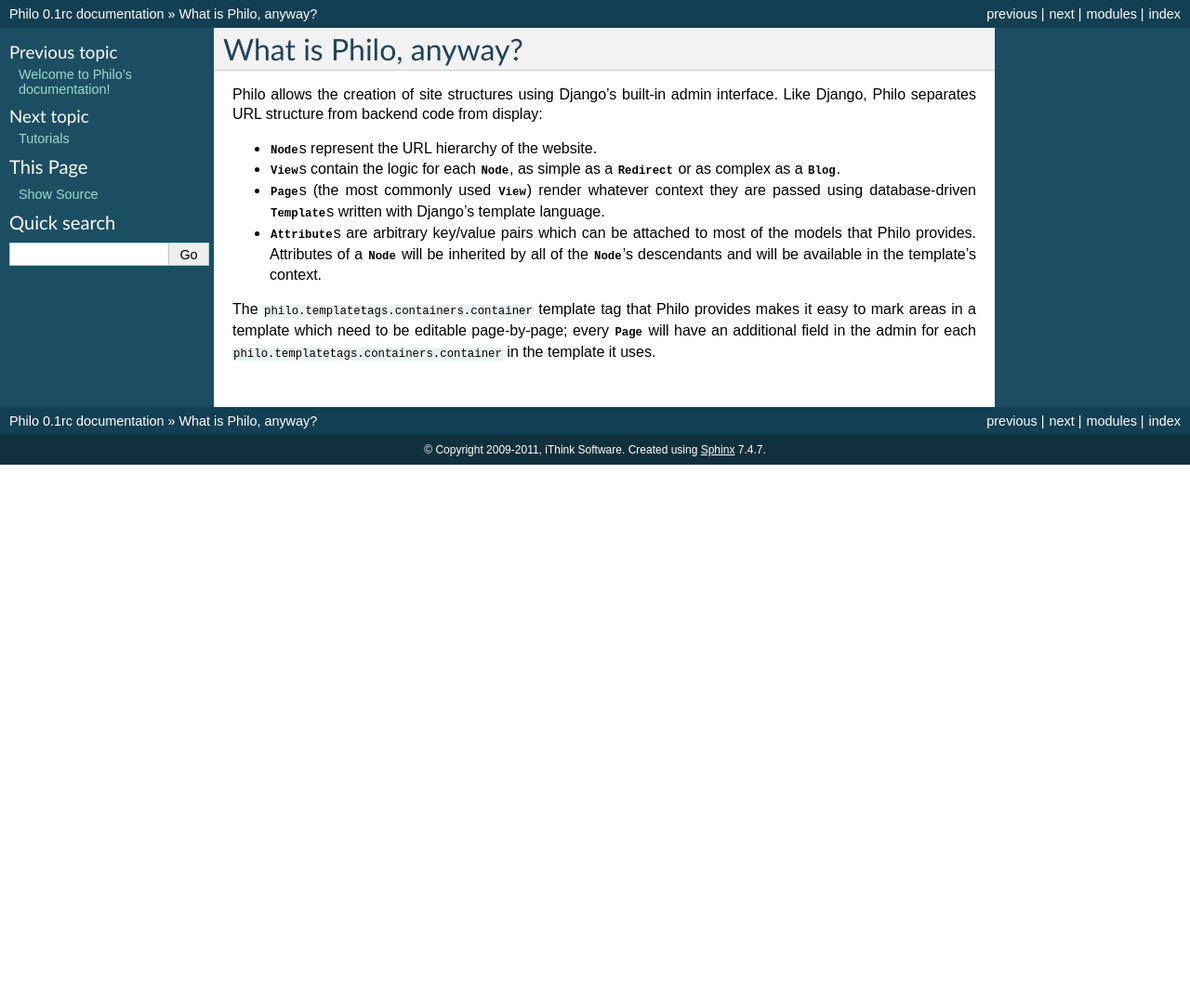
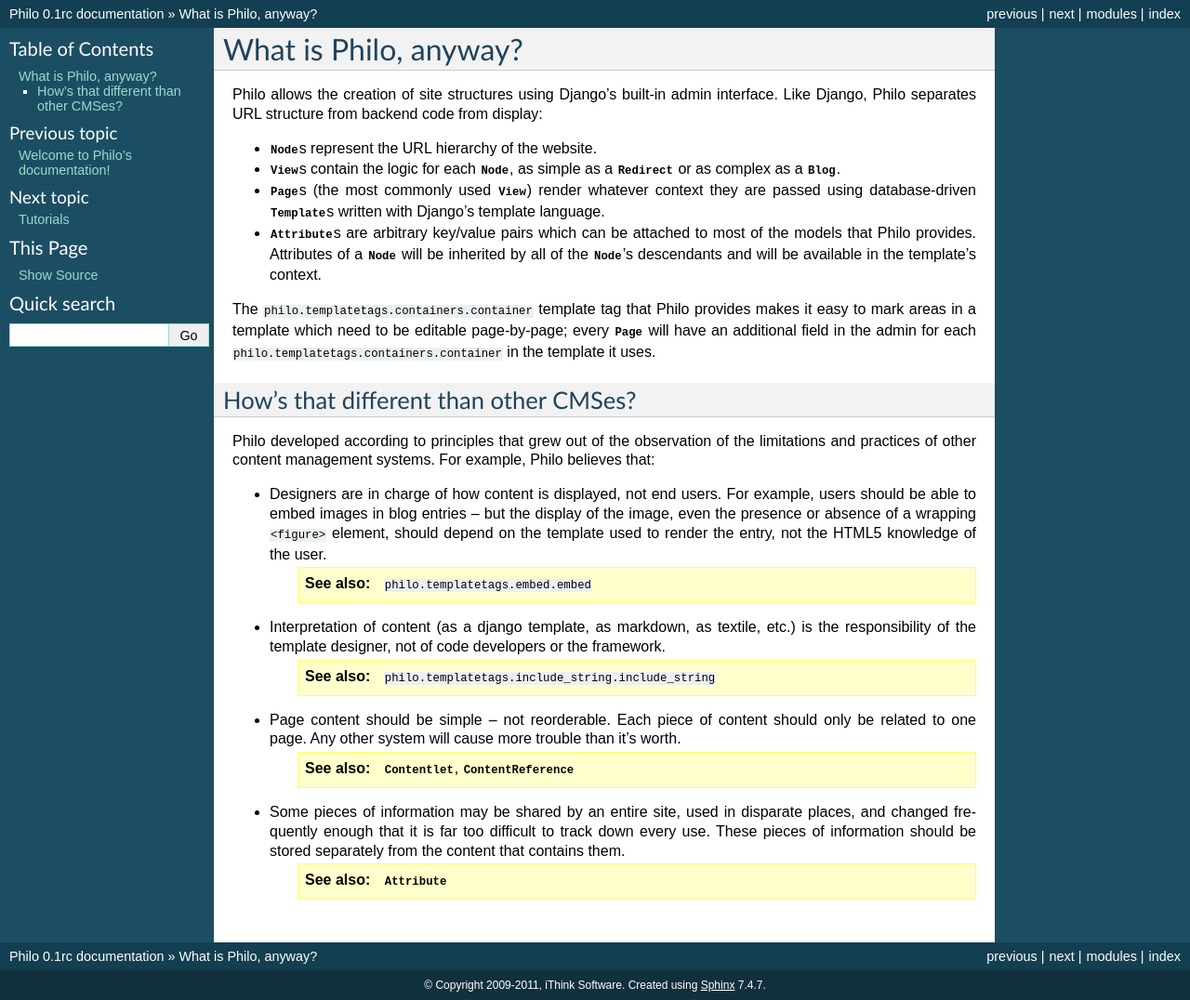
Before and after one commit to ithinksw/philo, a Sphinx documentation site: the page built from docs/what.rst, in a window 1280 px wide. Shown: the whole page at 93% size. Built offline with Sphinx 7.4.7, drawn with Linux system fonts in a browser that asks for light colours; cross-references to code outside the pages are shown as plain code; before the commit the page ends 900 px from its top, so only the background shows below that.

Commit message:
Added a 'how are we different' section to the 'what is philo' page.

```diff
--- a/docs/what.rst
+++ b/docs/what.rst
@@ -9,3 +9,17 @@
 * :class:`.Attribute`\ s are arbitrary key/value pairs which can be attached to most of the models that Philo provides. Attributes of a :class:`.Node` will be inherited by all of the :class:`.Node`'s descendants and will be available in the template's context.
 
 The :ttag:`~philo.templatetags.containers.container` template tag that Philo provides makes it easy to mark areas in a template which need to be editable page-by-page; every :class:`.Page` will have an additional field in the admin for each :ttag:`~philo.templatetags.containers.container` in the template it uses.
+
+How's that different than other CMSes?
+++++++++++++++++++++++++++++++++++++++
+
+Philo developed according to principles that grew out of the observation of the limitations and practices of other content management systems. For example, Philo believes that:
+
+* Designers are in charge of how content is displayed, not end users. For example, users should be able to embed images in blog entries -- but the display of the image, even the presence or absence of a wrapping ``<figure>`` element, should depend on the template used to render the entry, not the HTML5 knowledge of the user.
+	.. seealso:: :ttag:`~philo.templatetags.embed.embed`
+* Interpretation of content (as a django template, as markdown, as textile, etc.) is the responsibility of the template designer, not of code developers or the framework.
+	.. seealso:: :ttag:`~philo.templatetags.include_string.include_string`
+* Page content should be simple -- not reorderable. Each piece of content should only be related to one page. Any other system will cause more trouble than it's worth.
+	.. seealso:: :class:`.Contentlet`, :class:`.ContentReference`
+* Some pieces of information may be shared by an entire site, used in disparate places, and changed frequently enough that it is far too difficult to track down every use. These pieces of information should be stored separately from the content that contains them.
+	.. seealso:: :class:`.Attribute`
```
